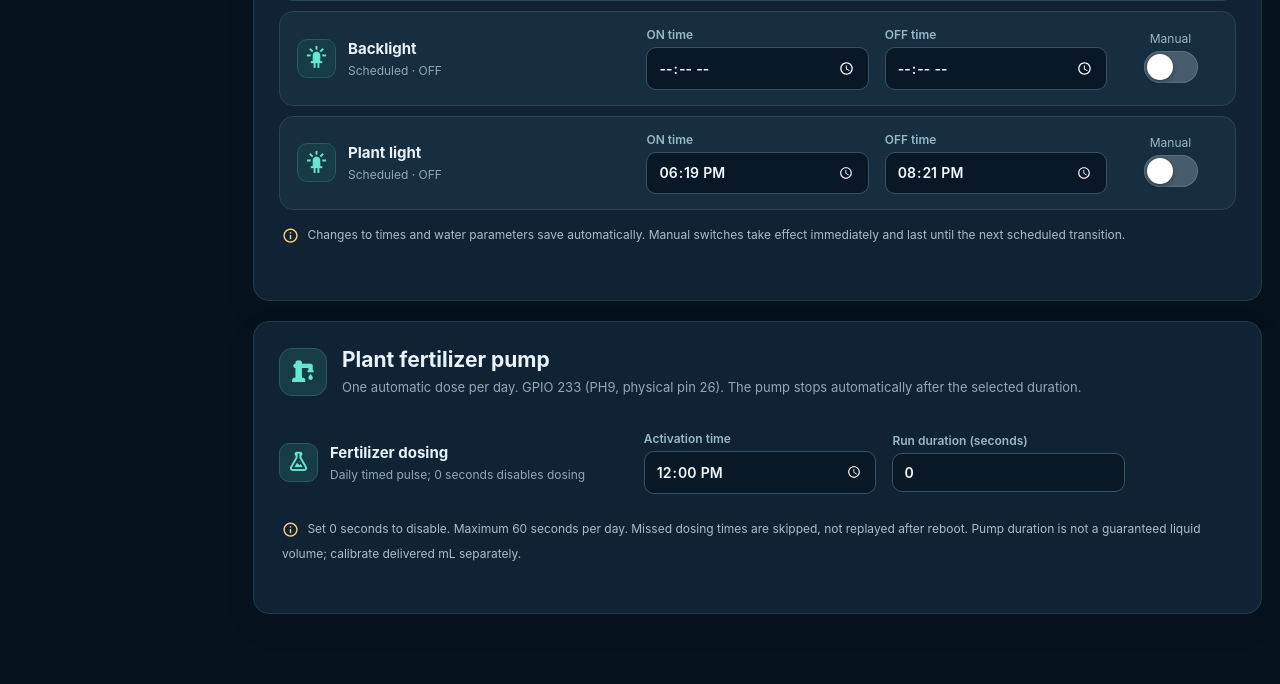
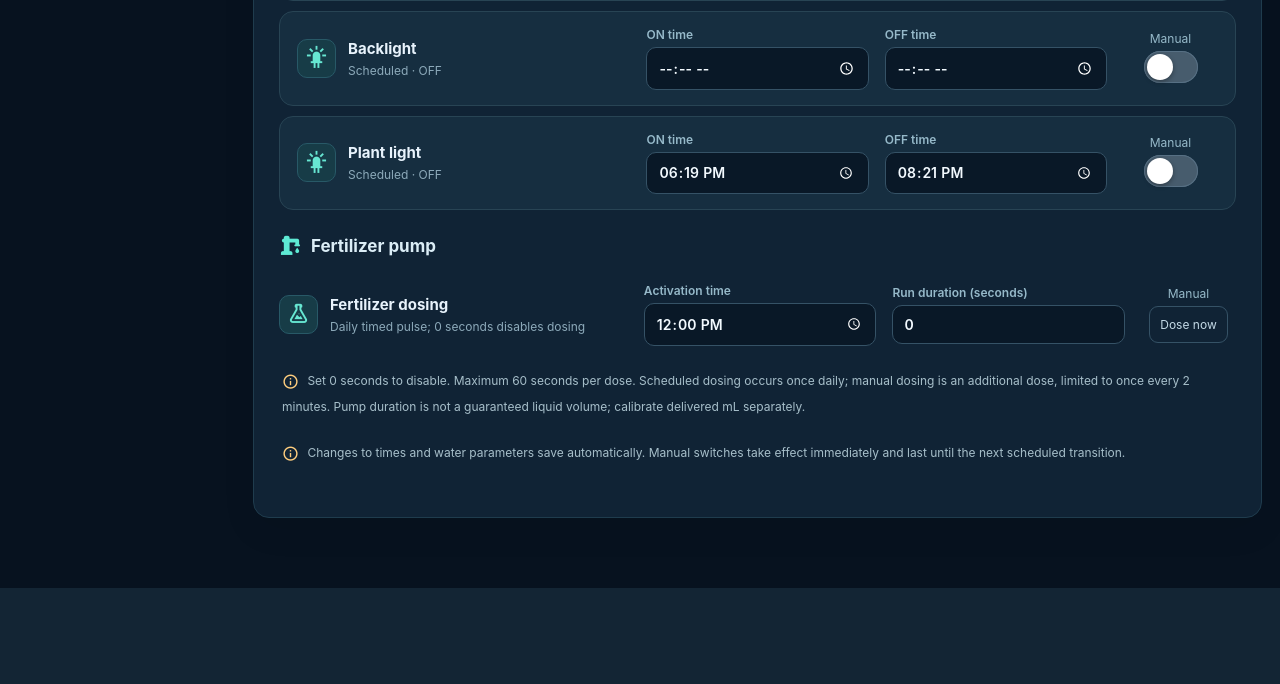
Before and after one commit to tomahawksmail/AquaCore_2.0, a Flask app: page /options in a window 1280 px wide. Shown: the part 1109-1793 px from the top of the page. After the commit the page ends 1697 px from the top, so only its background shows below. Run offline with Flask 3, Linux system fonts and the light colour scheme; a user stored in the database is signed in; data comes from the database, SQL or seed files in the repository; data that the repository does not hold is empty.

Commit message:
Place fertilizer pump in Equipment and lighting with manual Dose now button

```diff
--- a/templates/options.html
+++ b/templates/options.html
@@ -1,5 +1,6 @@
 {% extends 'base.html' %}
-{% block title %}Settings · AquaCore{% endblock %}
+{% block title %}Settings · AquaCore<script defer src="{{ url_for('static', filename='fertilizer-manual.js', v='20261104-manual-dose') }}"></script>
+{% endblock %}
 {% block content %}
 <div class="heading settings-heading">
   <div>
@@ -86,16 +87,8 @@
       </div>
     </div>
     {% endfor %}
-    <p class="control-disclaimer"><i class="mdi mdi-information-outline" aria-hidden="true"></i> Changes to times and water parameters save automatically. Manual switches take effect immediately and last until the next scheduled transition.</p>
-  </section>
-  <section class="card settings-card">
-    <div class="settings-section-head">
-      <span class="settings-section-icon"><i class="mdi mdi-water-pump" aria-hidden="true"></i></span>
-      <div>
-        <h2>Plant fertilizer pump</h2>
-        <p>One automatic dose per day. GPIO 233 (PH9, physical pin 26). The pump stops automatically after the selected duration.</p>
-      </div>
-    </div>
+    <div class="device-group">
+      <h3 class="device-group-heading"><i class="mdi mdi-water-pump" aria-hidden="true"></i> Fertilizer pump</h3>
     <div class="device-rows">
       <div class="device-settings-row">
         <div class="device-settings-name">
@@ -115,13 +108,23 @@
                  value="{{ fertilizer.duration_seconds if fertilizer.duration_seconds is not none else 0 }}"
                  {% if session.get('role')|int != 1 %}disabled{% endif %}>
         </label>
+        <div class="device-manual">
+          <span>Manual</span>
+          <button type="button" class="outline small" id="fertilizer-dose-now"
+                  {% if session.get('role')|int != 1 or not fertilizer.duration_seconds %}disabled{% endif %}>
+            Dose now
+          </button>
+        </div>
       </div>
     </div>
-    <p class="control-disclaimer"><i class="mdi mdi-information-outline" aria-hidden="true"></i>
-      Set 0 seconds to disable. Maximum 60 seconds per day. Missed dosing times are skipped, not replayed after reboot.
+    <p class="control-disclaimer" id="fertilizer-dose-status" role="status"><i class="mdi mdi-information-outline" aria-hidden="true"></i>
+      Set 0 seconds to disable. Maximum 60 seconds per dose. Scheduled dosing occurs once daily; manual dosing is an additional dose, limited to once every 2 minutes.
       Pump duration is not a guaranteed liquid volume; calibrate delivered mL separately.
     </p>
+    </div>
+    <p class="control-disclaimer"><i class="mdi mdi-information-outline" aria-hidden="true"></i> Changes to times and water parameters save automatically. Manual switches take effect immediately and last until the next scheduled transition.</p>
   </section>
+
 </form>
 <script>window.AQUACORE_CSRF = {{ csrf_token()|tojson }};</script>
 <script defer src="{{ url_for('static', filename='controls.js') }}"></script>
```
